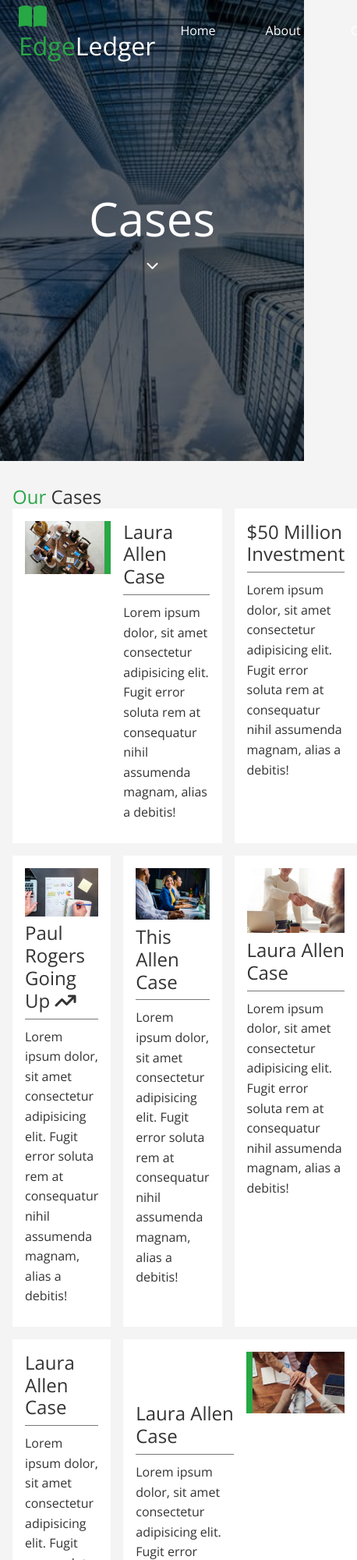
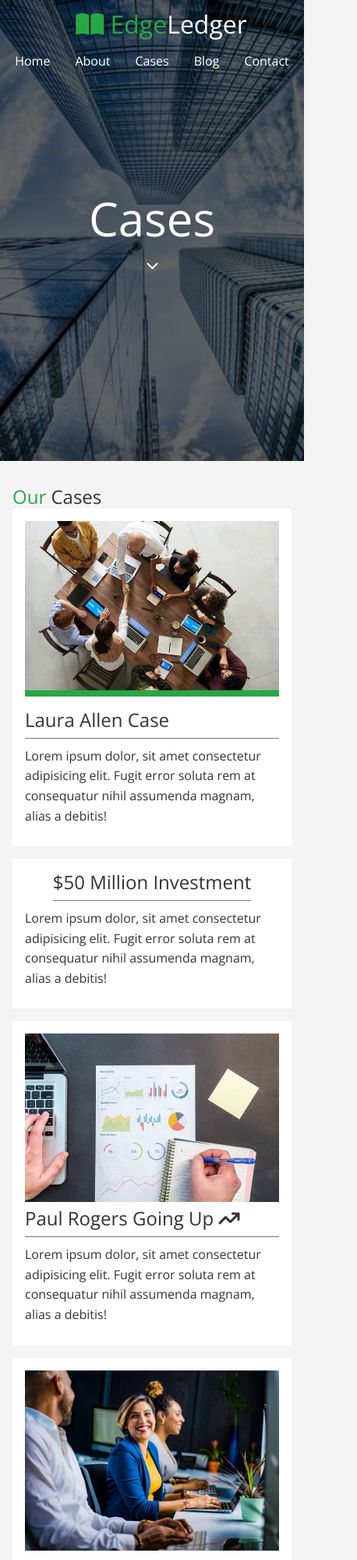
Before and after one commit to HarrisonRogers/EdgeLedger, a plain HTML site: page cases.html in a window 390 px wide. Shown: the top 2000 px of the page at 78% size, 458 px wide, since content can reach past the window. Drawn offline with nearby package versions, Linux system fonts and the light colour scheme.

Commit message:
mobile CSS added to cases

```diff
--- a/cases.html
+++ b/cases.html
@@ -12,6 +12,7 @@
     />
     <link rel="stylesheet" href="css/utility.css" />
     <link rel="stylesheet" href="css/cases.css" />
+    <link rel="stylesheet" href="css/mobile/mobile.css" />
     <title>EdgeLedger | Cases</title>
   </head>
 
--- a/css/cases.css
+++ b/css/cases.css
@@ -156,8 +156,6 @@ img {
    gap: 1rem;
 }
 
-#cases
-
 #cases-inner .inner-grid-content h1 {
    padding-bottom: 0.5rem;
    border-bottom: 1px solid #777;
--- a/css/mobile/mobile.css
+++ b/css/mobile/mobile.css
@@ -137,6 +137,31 @@
       text-align: center;
    }
 
+   /* Cases */
 
+   #cases-inner .cases-grid {
+      display: grid;
+      grid-template-columns: 1fr;
+   }
+   #cases-inner .cases-grid > *:first-child {
+      grid-column: 1;
+      display: flex;
+      flex-direction: column;
+   }
 
+   #cases-inner .cases-grid > *:last-child {
+      grid-column: 1;
+      display: flex;
+      flex-direction: column;
+   }
+
+   #cases-inner .border-right {
+      border: none;
+      border-bottom: 8px solid var(--primary-color);
+   }
+
+   #cases-inner .border-left {
+      border: none;
+      border-top: 8px solid var(--primary-color);
+   }
 }
```
